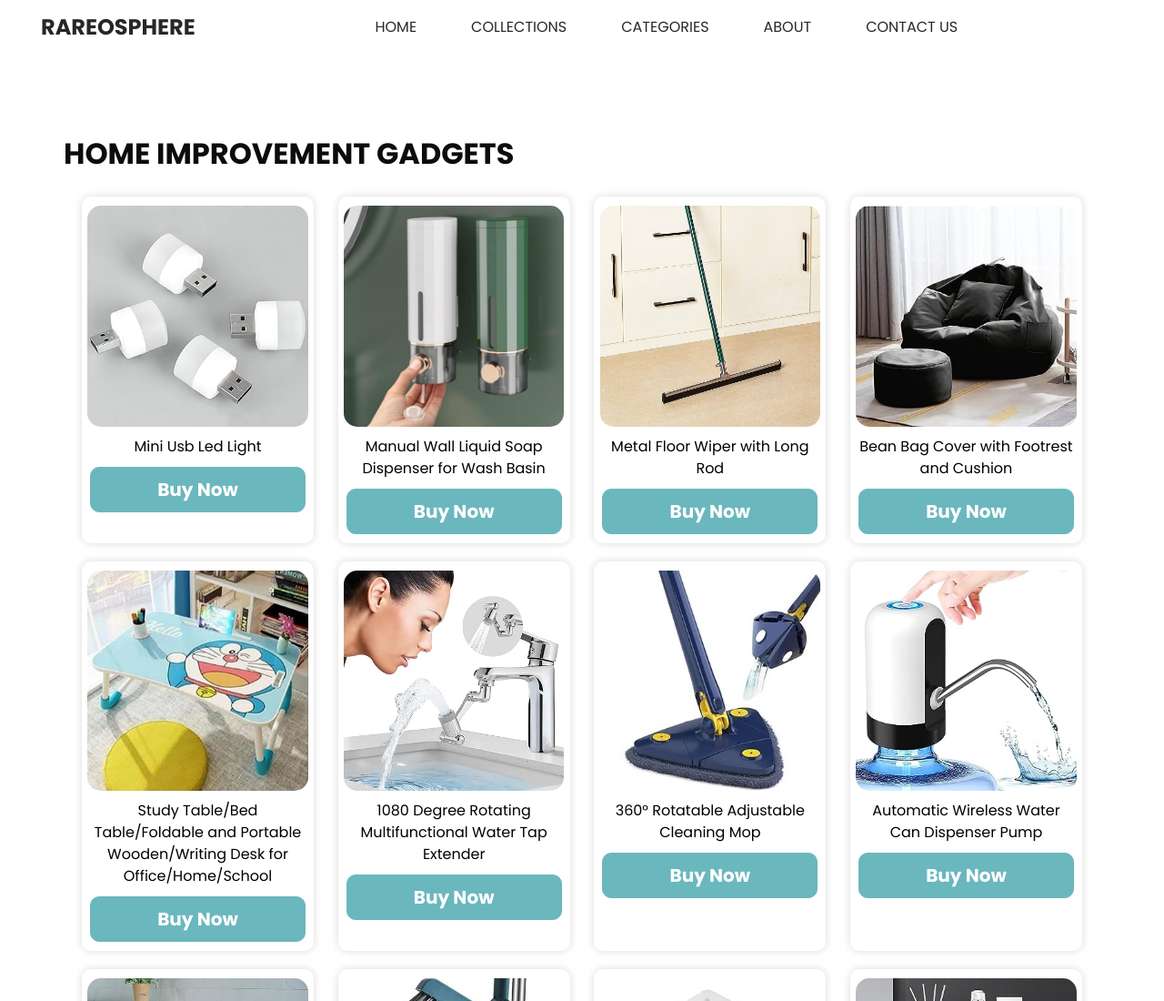
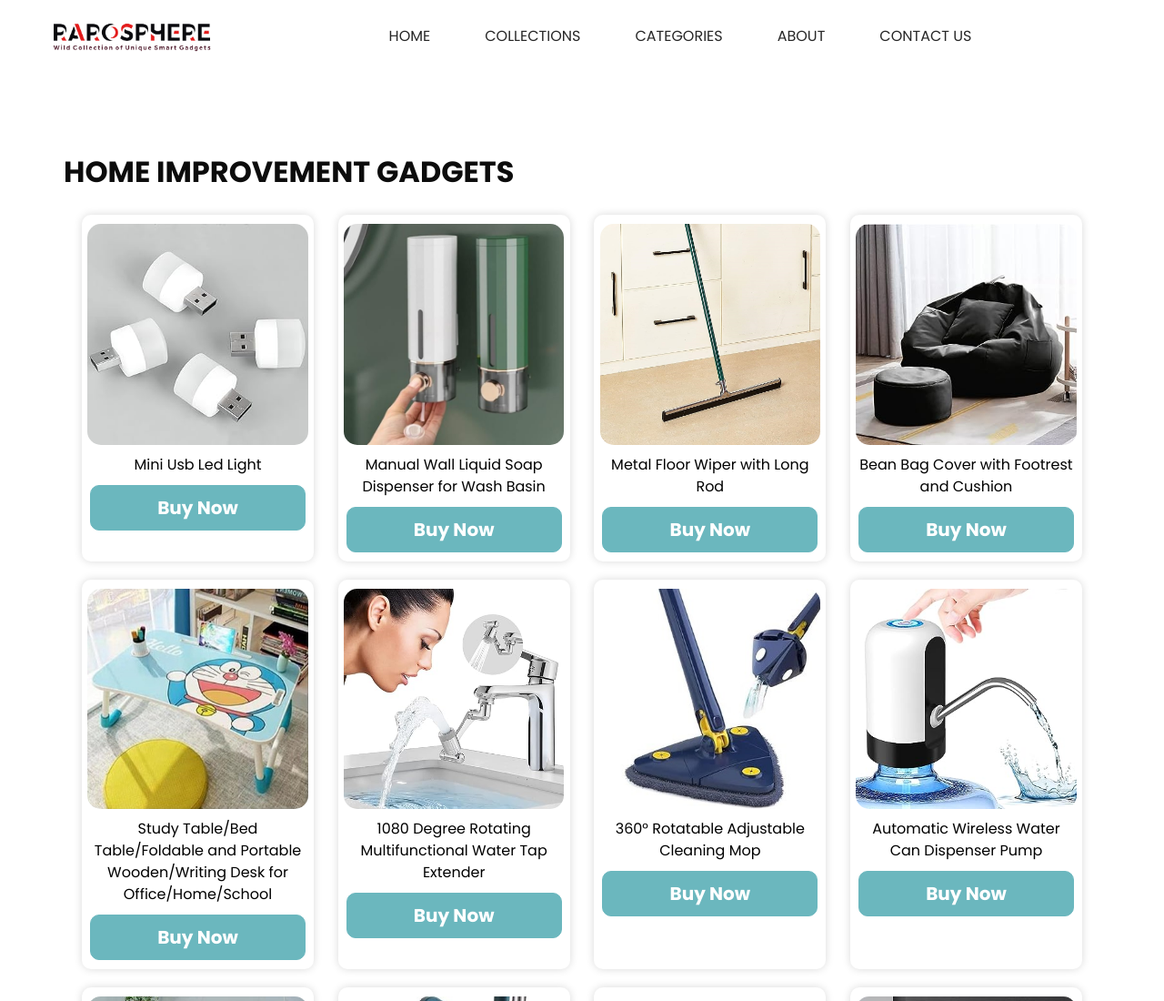
Before and after one commit to kmyesudas/Rareosphere, a plain HTML site: page collections.html in a window 1280 px wide. Shown: the top 1100 px of the page at 91% size. Drawn offline with Linux system fonts and the light colour scheme; some packages are replaced by stand-ins of ours; a script that the page names is missing.

Commit message:
logo update

```diff
--- a/collections.html
+++ b/collections.html
@@ -40,9 +40,10 @@
     <header class="header_section long_section px-0">
       <nav class="navbar navbar-expand-lg custom_nav-container ">
         <a class="navbar-brand" href="index.html">
-          <span>
+          <!-- <span>
             Rareosphere
-          </span>
+          </span> -->
+          <img class="logo" src="assets/Rareosphere Logo.png" alt="logo">
         </a>
         </a>
         <button class="navbar-toggler" type="button" data-toggle="collapse" data-target="#navbarSupportedContent" aria-controls="navbarSupportedContent" aria-expanded="false" aria-label="Toggle navigation">
--- a/css/style.css
+++ b/css/style.css
@@ -848,3 +848,9 @@ a:focus {
   color: inherit;
 }
 /*# sourceMappingURL=style.css.map */
+
+/*logo section*/
+.logo{
+  width: 200px;
+  height: 60px;
+}
--- a/css/stylenew.css
+++ b/css/stylenew.css
@@ -79,3 +79,9 @@
     text-decoration: none;
     color: #000;
 }
+
+/*logo section*/
+.logo{
+    width: 200px;
+    height: 60px;
+  }
```
Also changed, not shown: about.html (+3 -2 lines), categories.html (+3 -2 lines), contact.html (+3 -2 lines), index.html (+5 -5 lines), assets/Rareosphere Graphics.png (added), assets/Rareosphere Logo.png (added).
